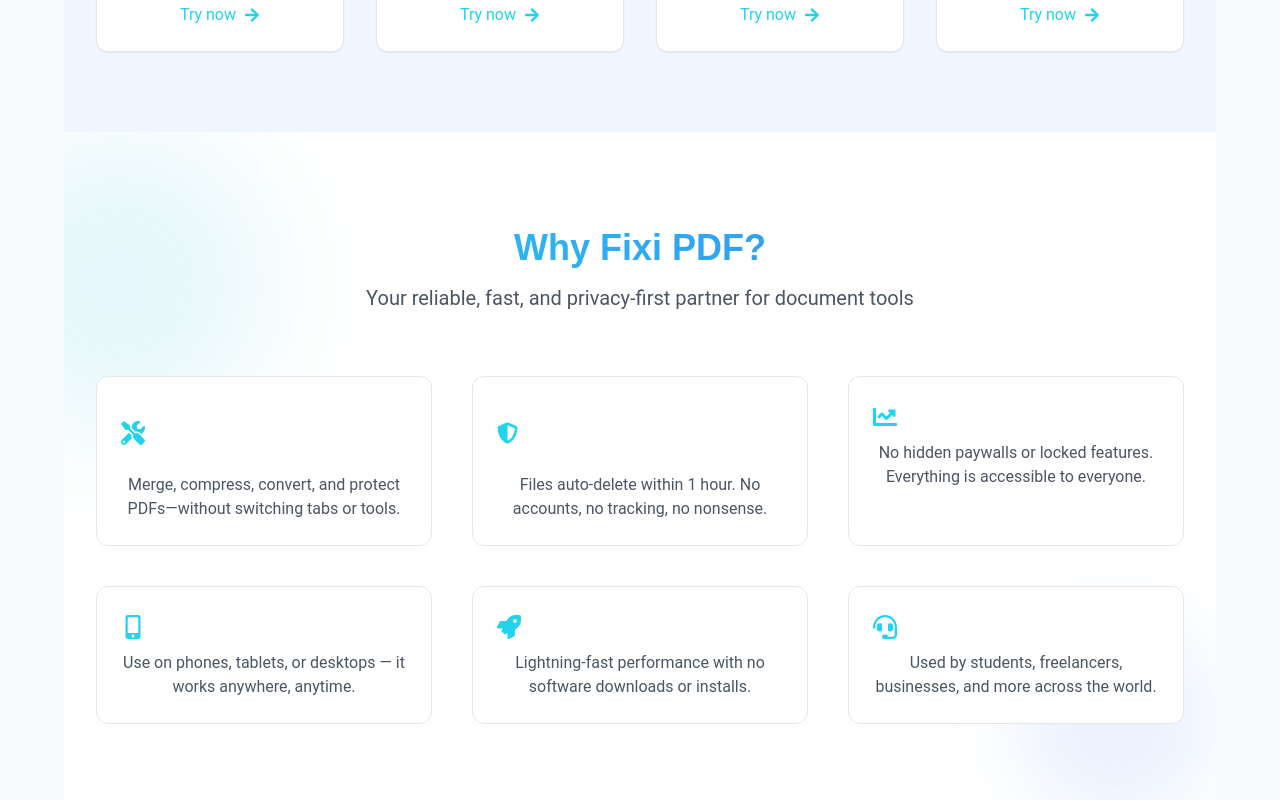
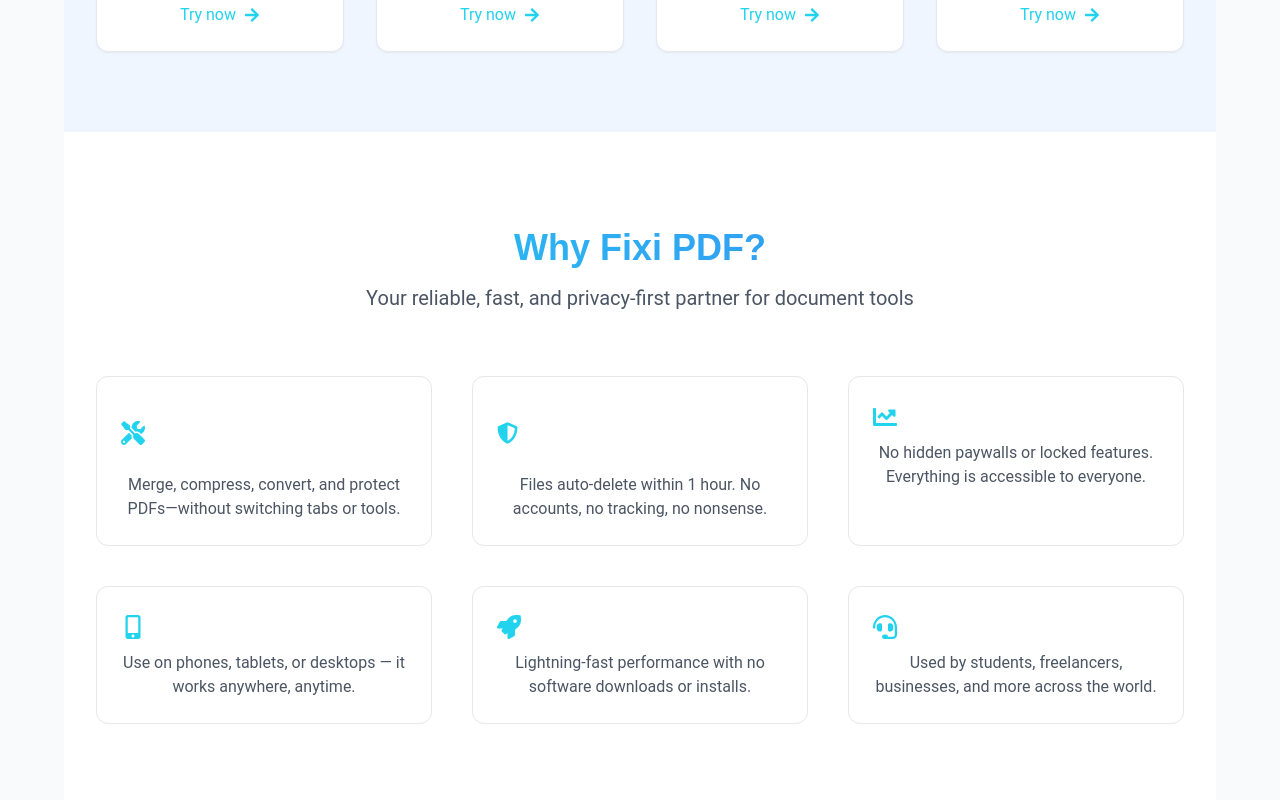
Before and after one commit to Ayan-Kashif/PDF-Tools, a React (Vite) app: page / in a window 1280 px wide. Shown: the part 1260-2060 px from the top of the page. Built offline with nearby package versions, Linux system fonts and the light colour scheme.

Commit message:
Update Home.jsx

```diff
--- a/src/pages/Home.jsx
+++ b/src/pages/Home.jsx
@@ -119,10 +119,10 @@
       {/* Why Fixi PDF Section */}
       <section className={`${isDark ? 'bg-gray-900 text-white' : 'bg-white text-gray-900'} relative overflow-hidden py-24`}>
         {/* Optional SVG Glow Background */}
-        <div className="absolute inset-0 pointer-events-none">
+{/*         <div className="absolute inset-0 pointer-events-none">
           <div className="absolute w-[300px] h-[300px] bg-cyan-500 opacity-10 rounded-full blur-3xl top-0 -left-24 animate-pulse"></div>
           <div className="absolute w-[200px] h-[200px] bg-blue-500 opacity-10 rounded-full blur-2xl bottom-0 right-0 animate-pulse delay-200"></div>
-        </div>
+        </div> */}
 
         <div className="max-w-7xl mx-auto px-4 sm:px-6 lg:px-8 space-y-16 relative z-10">
           <div className="text-center">
```
